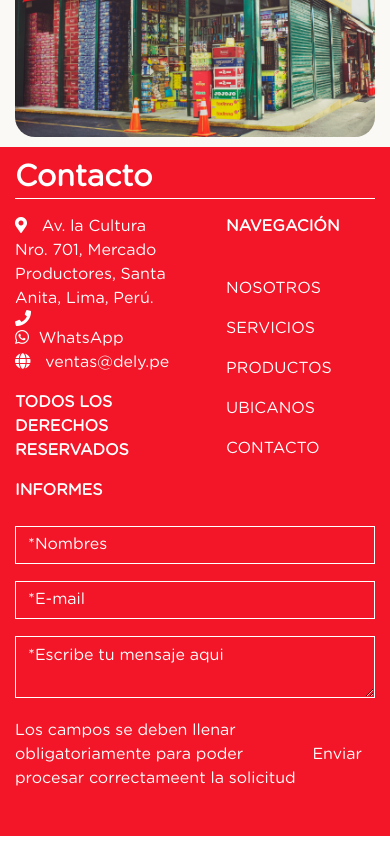
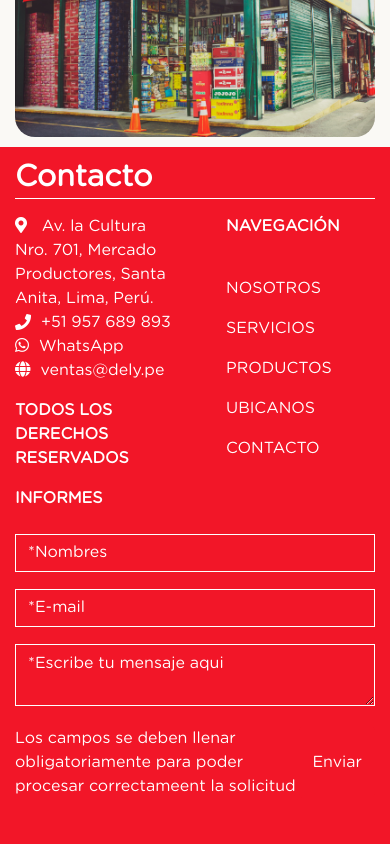
Before and after one commit to christianquispe/dely-landing-page, a React app: page / in a window 390 px wide. Shown: the part 7731-8575 px from the top of the page. Built offline with nearby package versions, Linux system fonts and the light colour scheme; a web font is replaced by a local one.

Commit message:
fix: repair number phone

```diff
--- a/src/components/Footer/Footer.tsx
+++ b/src/components/Footer/Footer.tsx
@@ -40,10 +40,9 @@ export const Footer = () => {
                     style={{ marginRight: "10px" }}
                   ></i>
                   <div>
-                    <a
-                      className="text-white d-block"
-                      href="tel:+51957689893"
-                    ></a>
+                    <a className="text-white d-block" href="tel:+51957689893">
+                      +51 957 689 893
+                    </a>
                   </div>
                 </li>
                 <li className="text-white">
@@ -55,8 +54,8 @@ export const Footer = () => {
                   >
                     <i
                       className="fab fa-whatsapp"
-                      style={{ marginRight: "5px" }}
-                    ></i>{" "}
+                      style={{ marginRight: "10px" }}
+                    ></i>
                     WhatsApp
                   </a>
                 </li>
@@ -65,7 +64,7 @@ export const Footer = () => {
                     <i
                       className="fas fa-globe text-white"
                       style={{ marginRight: "10px" }}
-                    ></i>{" "}
+                    ></i>
                     ventas@dely.pe
                   </a>
                 </li>
```
